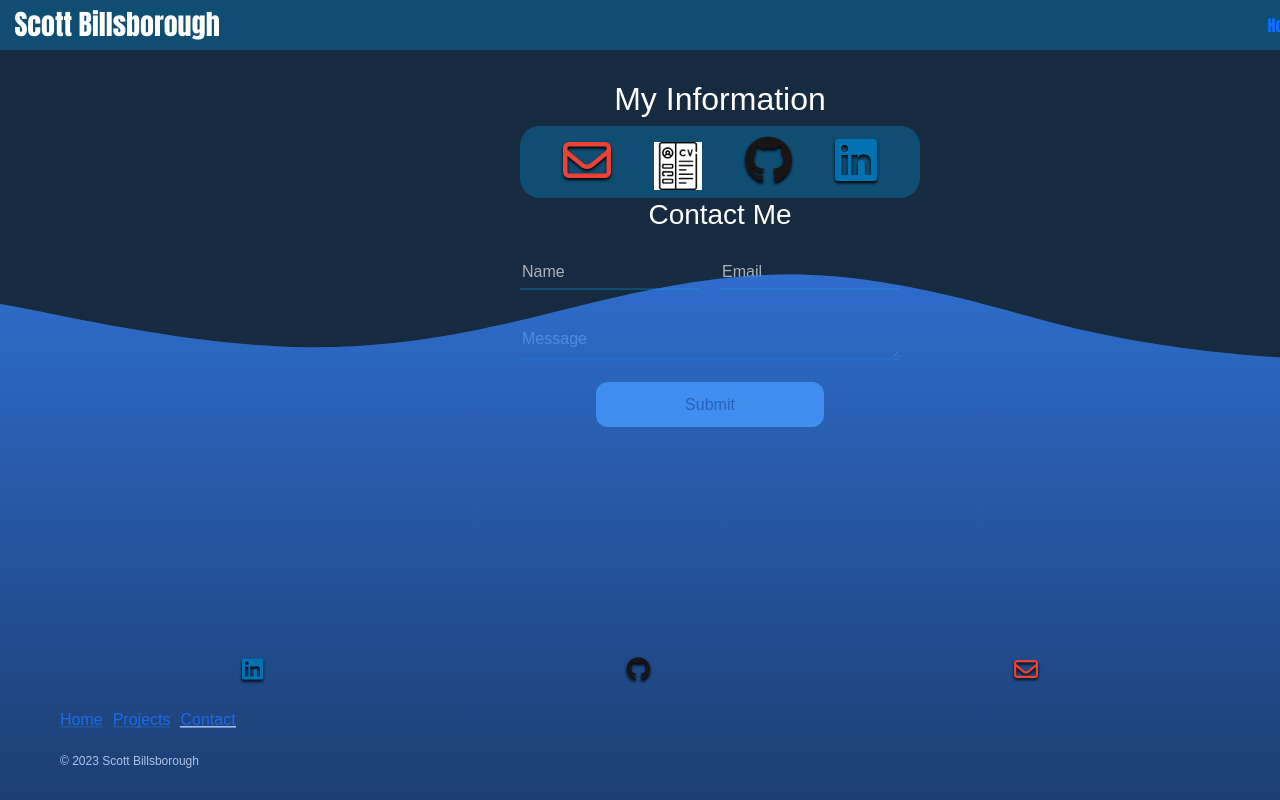
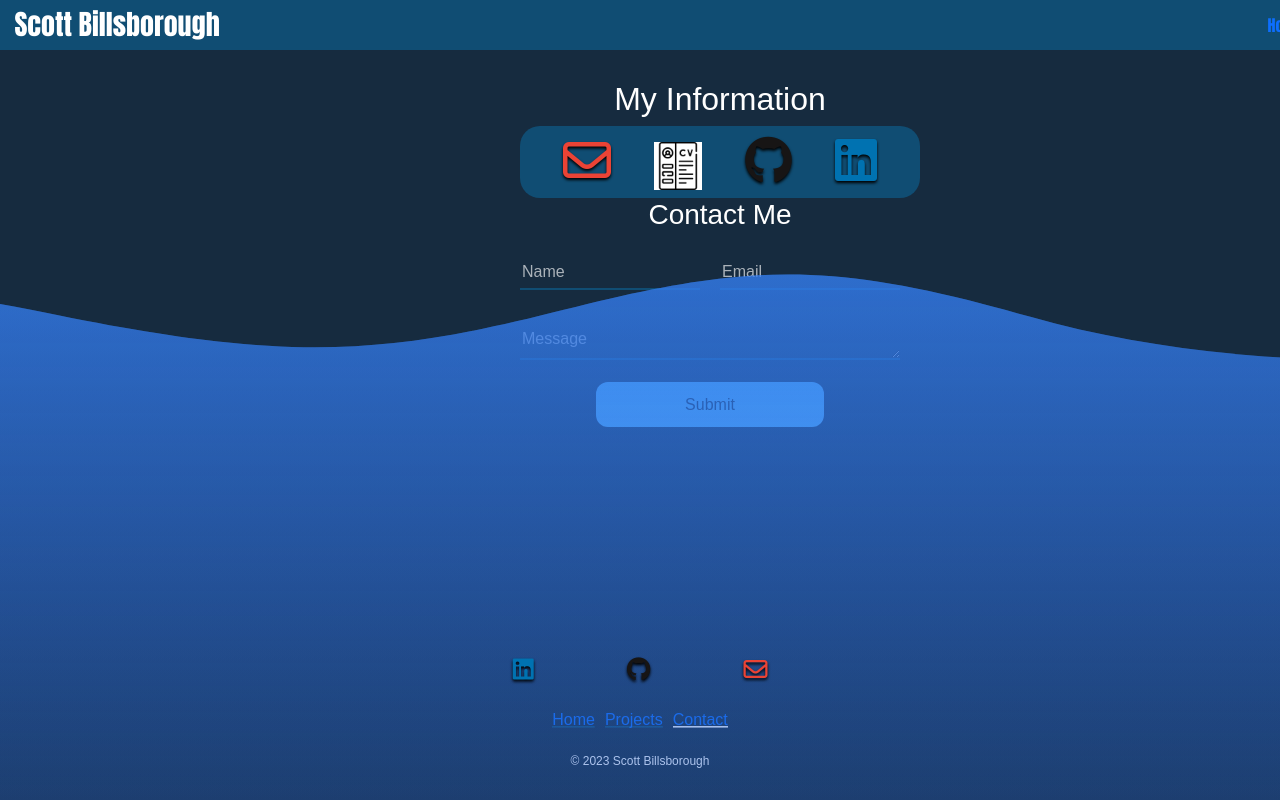
Before and after one commit to sbillsborough/react-portfolio, a React (Create React App) app in the folder react-portfolio/: page /#/contact in a window 1280 px wide. Shown: the top 800 px of the page. Built offline with nearby package versions, Linux system fonts and the light colour scheme; a web font is replaced by a local one.

Commit message:
aligned the links, legal and socials sections of the footer to the center. Set socials width to 30% so it doesn't stretch across the full page. Set h2 tags to colour #fff

```diff
--- a/react-portfolio/src/index.css
+++ b/react-portfolio/src/index.css
@@ -25,6 +25,7 @@ body,
 h2 {
   text-align: center;
   margin-top: 30px !important;
+  color: #fff;
 }
 
 /* NavBar styling */
@@ -387,7 +388,7 @@ ul {
 }
 
 .socials {
-  width: 100%;
+  width: 30%;
   margin: 0 auto;
   padding: 0;
 }
@@ -397,10 +398,12 @@ ul {
 }
 
 .links {
+  text-align: center;
   gap: 10px;
 }
 
 .legal {
+  text-align: center;
   font-size: 12px;
   margin: 0;
 }
```
